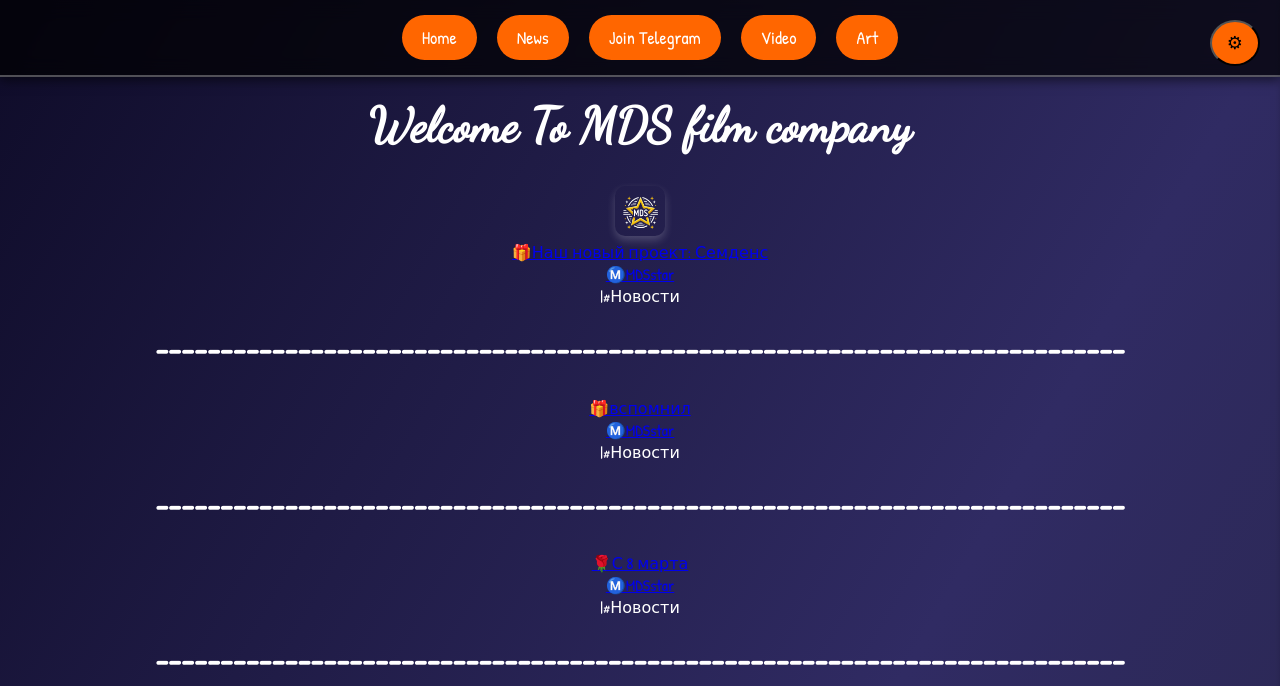
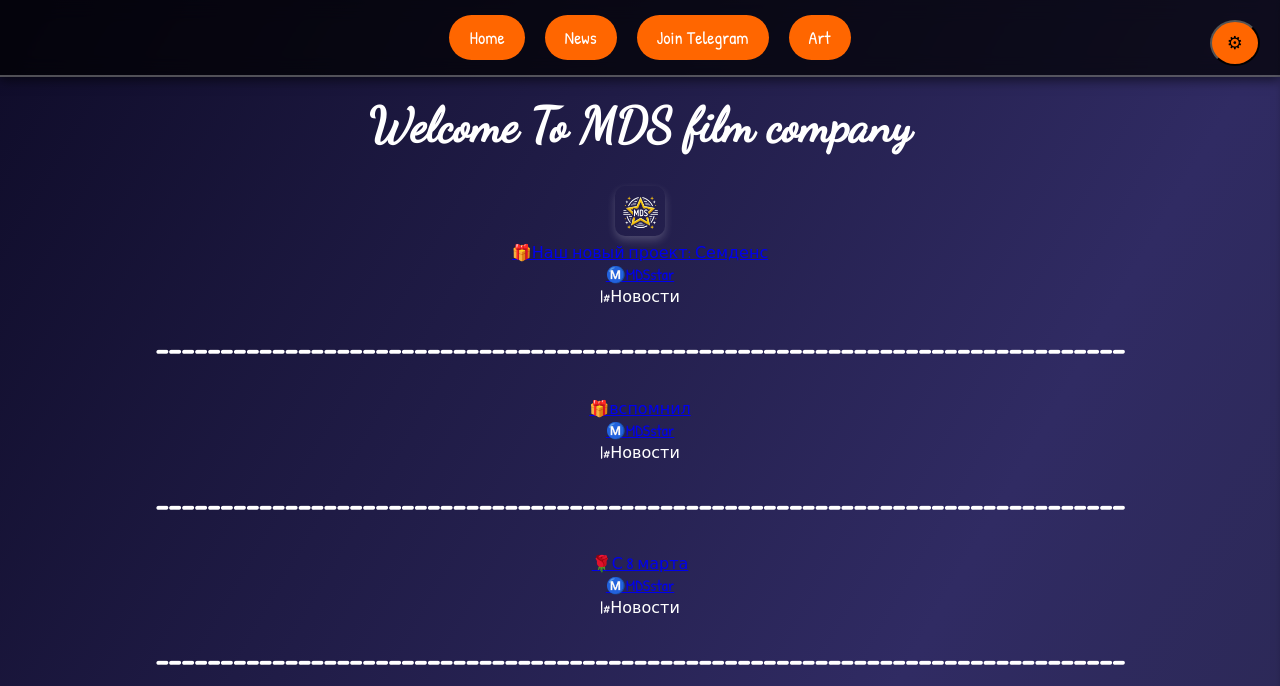
Before and after one commit to NorthCat-studio/3, a plain HTML site: page index.html in a window 1280 px wide. Shown: the top 686 px of the page. Drawn offline with Linux system fonts and the light colour scheme.

Commit message:
Update index.html

```diff
--- a/index.html
+++ b/index.html
@@ -68,7 +68,7 @@
             <a href="https://northcat-studio.github.io/2/" class="btn" id="news-tab">News</a>
 
             <a href="https://t.me/MDSfilmcompanitelegramchanel" target="_blank" class="btn">Join Telegram</a>
-            <a href="#" class="btn">Video</a>
+
             <a href="https://northcat-studio.github.io/4/" class="btn" id="home-tab">Art</a>
         </nav>
     </header>
```
